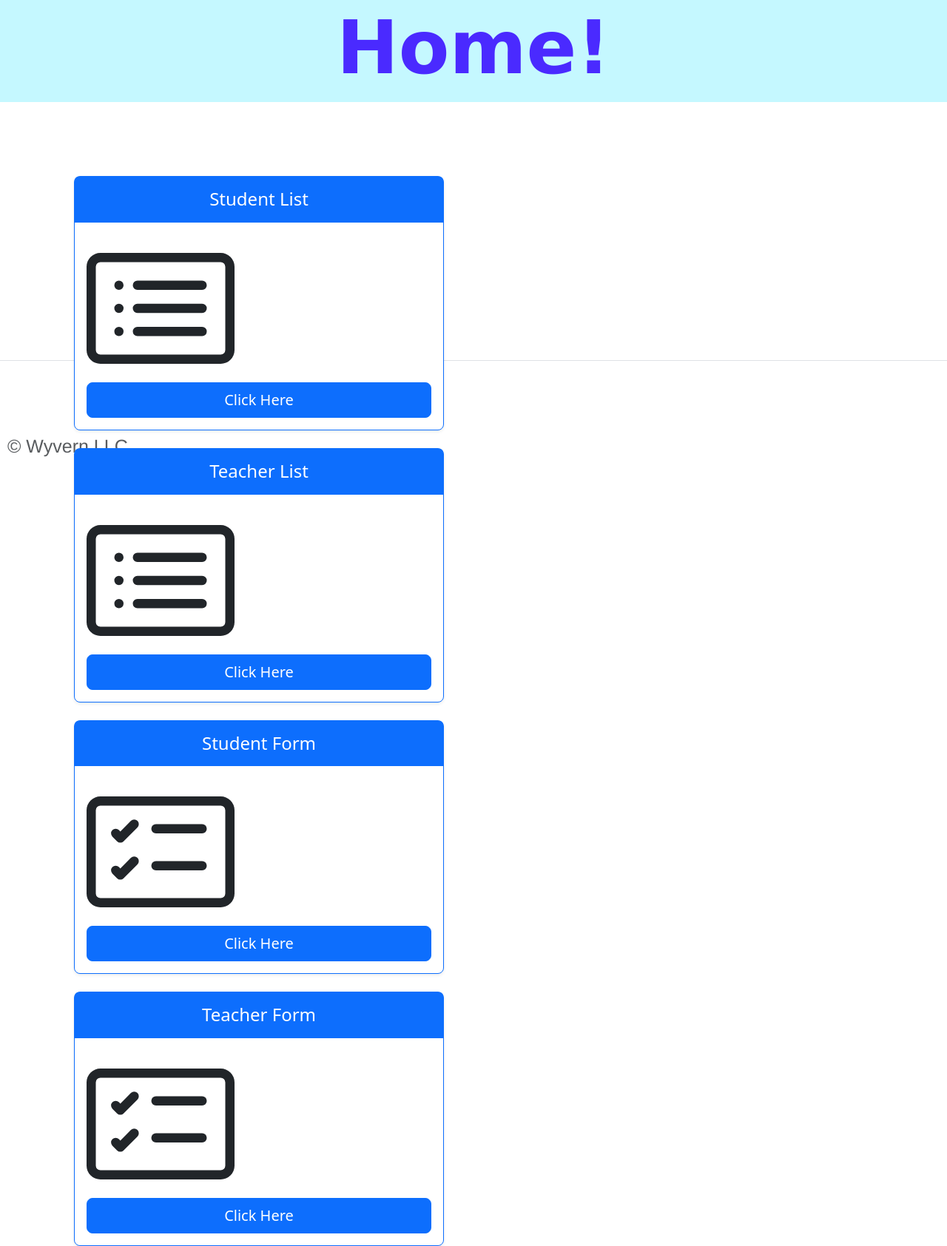
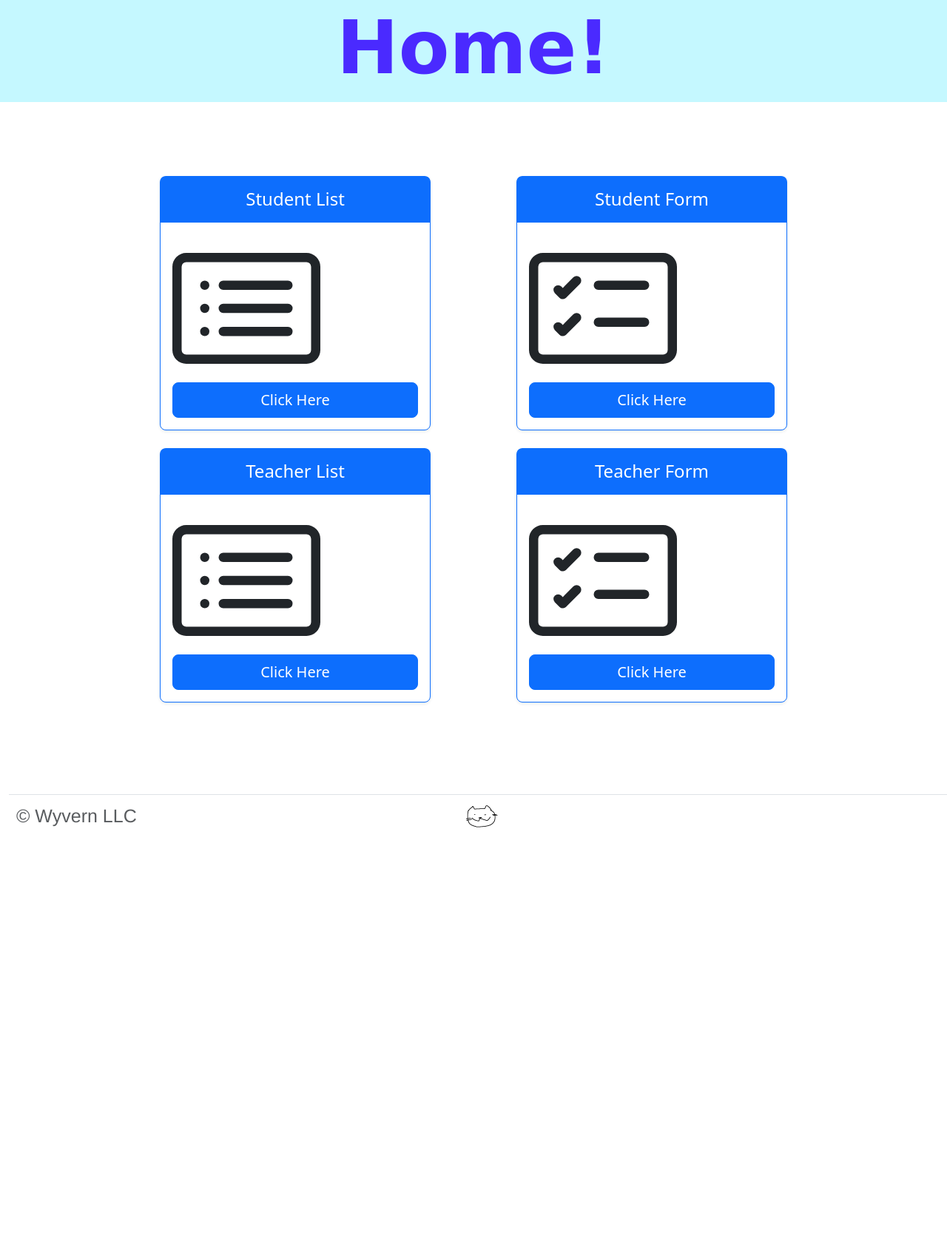
Before and after one commit to wyvri/django_project, a Django app: page / in a window 1280 px wide. Shown: the part 56-1741 px from the top of the page at 74% size. After the commit the page ends 1175 px from the top, so only its background shows below. Run offline with Django 4.2, Linux system fonts and the light colour scheme; parts of the project's set-up code (start-up, migrations or seed data) failed here and were passed over.

Commit message:
get the stuff to work god damnit bootstrap why

```diff
--- a/djangotutorials/tutortialapp/templates/base.html
+++ b/djangotutorials/tutortialapp/templates/base.html
@@ -32,15 +32,32 @@
             }
 
             footer {
-                position: fixed;
-                bottom: 0;
-                left: 0;
+                margin-top: auto;
                 width: 100vw;
+            }
+
+            .container {
+                margin-left: 0px;
+            }
+
+            footer img {
+                height: 50px;
+            }
+
+            .go-to-the-bottom {
+                display: flex;
+                flex-direction: column;
+                min-height: 100vh;
+            }
+
+            .stuff {
+                flex-grow: 1;
             }
 
         </style>
     </head>
     <body>
+        <div class="go-to-the-bottom">
         <nav class="navbar navbar-expand-md navbar-dark bg-dark">
             <div class="container-fluid">
                 <a class="navbar-brand" href="#">Base Page</a>
@@ -72,19 +89,22 @@
                 </div>
             </div>
         </nav>
+        <div class="stuff">
+        {% block content %}
+
+        {% endblock %}
+        </div>
         <div class="container">
-            <footer class="d-flex flex-wrap justify-content-between align-items-center py-3 my-4 border-top">
+            <footer class="d-flex flex-wrap justify-content-between align-items-center border-top">
               <p class="col-md-4 mb-0 text-body-secondary">&copy; Wyvern LLC</p>
 
               <a href="/" class="col-md-4 d-flex align-items-center justify-content-center mb-3 mb-md-0 me-md-auto link-body-emphasis text-decoration-none">
-                <svg class="bi me-2" width="40" height="32"><use xlink:href="#bootstrap"/></svg>
+                <img src="./static/cat.png"/>
               </a>
 
               <ul class="nav col-md-4 justify-content-end">
             </footer>
           </div>
-        {% block content %}
-
-        {% endblock %}
+        </div>
     </body>
 </html>
--- a/djangotutorials/tutortialapp/templates/home.html
+++ b/djangotutorials/tutortialapp/templates/home.html
@@ -1,25 +1,27 @@
 {% extends 'base.html' %}
 <!DOCTYPE html>
 <html lang="en-us">
+
 <head>
   <title>
     home!
   </title>
 </head>
+
 <body>
   {% block content %}
   <style>
-    #card-things-1 {
+    .card-things-1 {
       margin: 50px;
       padding: 50px;
       display: flex;
-        flex-flow: column wrap;
+      flex-wrap: wrap;
       justify-content: space-evenly;
     }
 
-    .col {
-        height: 200px;
-        width: 500px;
+    .columnification {
+      display: flex;
+      flex-direction: column;
     }
 
     svg {
@@ -36,62 +38,77 @@
       Home!
     </h1>
   </div>
-        <span id="card-things-1">
-            <div class="col">
+  <div class="card-things-1">
+    <div class="columnification">
       <div class="card mb-4 rounded-3 shadow-sm border-primary">
         <div class="card-header py-3 text-bg-primary border-primary">
           <h4 class="my-0 fw-normal">Student List</h4>
         </div>
         <div class="card-body">
-                      <svg xmlns="http://www.w3.org/2000/svg" width="16" height="16" fill="currentColor" class="bi bi-card-list" viewBox="0 0 16 16">
-                          <path d="M14.5 3a.5.5 0 0 1 .5.5v9a.5.5 0 0 1-.5.5h-13a.5.5 0 0 1-.5-.5v-9a.5.5 0 0 1 .5-.5zm-13-1A1.5 1.5 0 0 0 0 3.5v9A1.5 1.5 0 0 0 1.5 14h13a1.5 1.5 0 0 0 1.5-1.5v-9A1.5 1.5 0 0 0 14.5 2z"/>
-                          <path d="M5 8a.5.5 0 0 1 .5-.5h7a.5.5 0 0 1 0 1h-7A.5.5 0 0 1 5 8m0-2.5a.5.5 0 0 1 .5-.5h7a.5.5 0 0 1 0 1h-7a.5.5 0 0 1-.5-.5m0 5a.5.5 0 0 1 .5-.5h7a.5.5 0 0 1 0 1h-7a.5.5 0 0 1-.5-.5m-1-5a.5.5 0 1 1-1 0 .5.5 0 0 1 1 0M4 8a.5.5 0 1 1-1 0 .5.5 0 0 1 1 0m0 2.5a.5.5 0 1 1-1 0 .5.5 0 0 1 1 0"/>
+          <svg xmlns="http://www.w3.org/2000/svg" width="16" height="16" fill="currentColor" class="bi bi-card-list"
+            viewBox="0 0 16 16">
+            <path
+              d="M14.5 3a.5.5 0 0 1 .5.5v9a.5.5 0 0 1-.5.5h-13a.5.5 0 0 1-.5-.5v-9a.5.5 0 0 1 .5-.5zm-13-1A1.5 1.5 0 0 0 0 3.5v9A1.5 1.5 0 0 0 1.5 14h13a1.5 1.5 0 0 0 1.5-1.5v-9A1.5 1.5 0 0 0 14.5 2z" />
+            <path
+              d="M5 8a.5.5 0 0 1 .5-.5h7a.5.5 0 0 1 0 1h-7A.5.5 0 0 1 5 8m0-2.5a.5.5 0 0 1 .5-.5h7a.5.5 0 0 1 0 1h-7a.5.5 0 0 1-.5-.5m0 5a.5.5 0 0 1 .5-.5h7a.5.5 0 0 1 0 1h-7a.5.5 0 0 1-.5-.5m-1-5a.5.5 0 1 1-1 0 .5.5 0 0 1 1 0M4 8a.5.5 0 1 1-1 0 .5.5 0 0 1 1 0m0 2.5a.5.5 0 1 1-1 0 .5.5 0 0 1 1 0" />
           </svg>
-                        <a href="{% url 'students' %}"><button type="button" class="w-100 btn btn-lg btn-primary">Click Here</button></a>
+          <a href="{% url 'students' %}"><button type="button" class="w-100 btn btn-lg btn-primary">Click
+              Here</button></a>
         </div>
       </div>
-            <div class="col">
       <div class="card mb-4 rounded-3 shadow-sm border-primary">
         <div class="card-header py-3 text-bg-primary border-primary">
           <h4 class="my-0 fw-normal">Teacher List</h4>
         </div>
         <div class="card-body">
-                      <svg xmlns="http://www.w3.org/2000/svg" width="16" height="16" fill="currentColor" class="bi bi-card-list" viewBox="0 0 16 16">
-                          <path d="M14.5 3a.5.5 0 0 1 .5.5v9a.5.5 0 0 1-.5.5h-13a.5.5 0 0 1-.5-.5v-9a.5.5 0 0 1 .5-.5zm-13-1A1.5 1.5 0 0 0 0 3.5v9A1.5 1.5 0 0 0 1.5 14h13a1.5 1.5 0 0 0 1.5-1.5v-9A1.5 1.5 0 0 0 14.5 2z"/>
-                          <path d="M5 8a.5.5 0 0 1 .5-.5h7a.5.5 0 0 1 0 1h-7A.5.5 0 0 1 5 8m0-2.5a.5.5 0 0 1 .5-.5h7a.5.5 0 0 1 0 1h-7a.5.5 0 0 1-.5-.5m0 5a.5.5 0 0 1 .5-.5h7a.5.5 0 0 1 0 1h-7a.5.5 0 0 1-.5-.5m-1-5a.5.5 0 1 1-1 0 .5.5 0 0 1 1 0M4 8a.5.5 0 1 1-1 0 .5.5 0 0 1 1 0m0 2.5a.5.5 0 1 1-1 0 .5.5 0 0 1 1 0"/>
+          <svg xmlns="http://www.w3.org/2000/svg" width="16" height="16" fill="currentColor" class="bi bi-card-list"
+            viewBox="0 0 16 16">
+            <path
+              d="M14.5 3a.5.5 0 0 1 .5.5v9a.5.5 0 0 1-.5.5h-13a.5.5 0 0 1-.5-.5v-9a.5.5 0 0 1 .5-.5zm-13-1A1.5 1.5 0 0 0 0 3.5v9A1.5 1.5 0 0 0 1.5 14h13a1.5 1.5 0 0 0 1.5-1.5v-9A1.5 1.5 0 0 0 14.5 2z" />
+            <path
+              d="M5 8a.5.5 0 0 1 .5-.5h7a.5.5 0 0 1 0 1h-7A.5.5 0 0 1 5 8m0-2.5a.5.5 0 0 1 .5-.5h7a.5.5 0 0 1 0 1h-7a.5.5 0 0 1-.5-.5m0 5a.5.5 0 0 1 .5-.5h7a.5.5 0 0 1 0 1h-7a.5.5 0 0 1-.5-.5m-1-5a.5.5 0 1 1-1 0 .5.5 0 0 1 1 0M4 8a.5.5 0 1 1-1 0 .5.5 0 0 1 1 0m0 2.5a.5.5 0 1 1-1 0 .5.5 0 0 1 1 0" />
           </svg>
-                    <a href="{% url 'teachers' %}"><button type="button" class="w-100 btn btn-lg btn-primary">Click Here</button></a>
+          <a href="{% url 'teachers' %}"><button type="button" class="w-100 btn btn-lg btn-primary">Click
+              Here</button></a>
         </div>
       </div>
-            <div class="col">
+    </div>
+    <div class="columnification">
       <div class="card mb-4 rounded-3 shadow-sm border-primary">
         <div class="card-header py-3 text-bg-primary border-primary">
           <h4 class="my-0 fw-normal">Student Form</h4>
         </div>
         <div class="card-body">
-                    <svg xmlns="http://www.w3.org/2000/svg" width="16" height="16" fill="currentColor" class="bi bi-card-checklist" viewBox="0 0 16 16">
-                        <path d="M14.5 3a.5.5 0 0 1 .5.5v9a.5.5 0 0 1-.5.5h-13a.5.5 0 0 1-.5-.5v-9a.5.5 0 0 1 .5-.5zm-13-1A1.5 1.5 0 0 0 0 3.5v9A1.5 1.5 0 0 0 1.5 14h13a1.5 1.5 0 0 0 1.5-1.5v-9A1.5 1.5 0 0 0 14.5 2z"/>
-                        <path d="M7 5.5a.5.5 0 0 1 .5-.5h5a.5.5 0 0 1 0 1h-5a.5.5 0 0 1-.5-.5m-1.496-.854a.5.5 0 0 1 0 .708l-1.5 1.5a.5.5 0 0 1-.708 0l-.5-.5a.5.5 0 1 1 .708-.708l.146.147 1.146-1.147a.5.5 0 0 1 .708 0M7 9.5a.5.5 0 0 1 .5-.5h5a.5.5 0 0 1 0 1h-5a.5.5 0 0 1-.5-.5m-1.496-.854a.5.5 0 0 1 0 .708l-1.5 1.5a.5.5 0 0 1-.708 0l-.5-.5a.5.5 0 0 1 .708-.708l.146.147 1.146-1.147a.5.5 0 0 1 .708 0"/>
+          <svg xmlns="http://www.w3.org/2000/svg" width="16" height="16" fill="currentColor" class="bi bi-card-checklist"
+            viewBox="0 0 16 16">
+            <path
+              d="M14.5 3a.5.5 0 0 1 .5.5v9a.5.5 0 0 1-.5.5h-13a.5.5 0 0 1-.5-.5v-9a.5.5 0 0 1 .5-.5zm-13-1A1.5 1.5 0 0 0 0 3.5v9A1.5 1.5 0 0 0 1.5 14h13a1.5 1.5 0 0 0 1.5-1.5v-9A1.5 1.5 0 0 0 14.5 2z" />
+            <path
+              d="M7 5.5a.5.5 0 0 1 .5-.5h5a.5.5 0 0 1 0 1h-5a.5.5 0 0 1-.5-.5m-1.496-.854a.5.5 0 0 1 0 .708l-1.5 1.5a.5.5 0 0 1-.708 0l-.5-.5a.5.5 0 1 1 .708-.708l.146.147 1.146-1.147a.5.5 0 0 1 .708 0M7 9.5a.5.5 0 0 1 .5-.5h5a.5.5 0 0 1 0 1h-5a.5.5 0 0 1-.5-.5m-1.496-.854a.5.5 0 0 1 0 .708l-1.5 1.5a.5.5 0 0 1-.708 0l-.5-.5a.5.5 0 0 1 .708-.708l.146.147 1.146-1.147a.5.5 0 0 1 .708 0" />
           </svg>
-                      <a href="{% url 'studentform' %}"><button type="button" class="w-100 btn btn-lg btn-primary">Click Here</button></a>
+          <a href="{% url 'studentform' %}"><button type="button" class="w-100 btn btn-lg btn-primary">Click
+              Here</button></a>
         </div>
       </div>
-              <div class="col">
       <div class="card mb-4 rounded-3 shadow-sm border-primary">
         <div class="card-header py-3 text-bg-primary border-primary">
           <h4 class="my-0 fw-normal">Teacher Form</h4>
         </div>
         <div class="card-body">
-                    <svg xmlns="http://www.w3.org/2000/svg" width="16" height="16" fill="currentColor" class="bi bi-card-checklist" viewBox="0 0 16 16">
-                        <path d="M14.5 3a.5.5 0 0 1 .5.5v9a.5.5 0 0 1-.5.5h-13a.5.5 0 0 1-.5-.5v-9a.5.5 0 0 1 .5-.5zm-13-1A1.5 1.5 0 0 0 0 3.5v9A1.5 1.5 0 0 0 1.5 14h13a1.5 1.5 0 0 0 1.5-1.5v-9A1.5 1.5 0 0 0 14.5 2z"/>
-                        <path d="M7 5.5a.5.5 0 0 1 .5-.5h5a.5.5 0 0 1 0 1h-5a.5.5 0 0 1-.5-.5m-1.496-.854a.5.5 0 0 1 0 .708l-1.5 1.5a.5.5 0 0 1-.708 0l-.5-.5a.5.5 0 1 1 .708-.708l.146.147 1.146-1.147a.5.5 0 0 1 .708 0M7 9.5a.5.5 0 0 1 .5-.5h5a.5.5 0 0 1 0 1h-5a.5.5 0 0 1-.5-.5m-1.496-.854a.5.5 0 0 1 0 .708l-1.5 1.5a.5.5 0 0 1-.708 0l-.5-.5a.5.5 0 0 1 .708-.708l.146.147 1.146-1.147a.5.5 0 0 1 .708 0"/>
+          <svg xmlns="http://www.w3.org/2000/svg" width="16" height="16" fill="currentColor" class="bi bi-card-checklist"
+            viewBox="0 0 16 16">
+            <path
+              d="M14.5 3a.5.5 0 0 1 .5.5v9a.5.5 0 0 1-.5.5h-13a.5.5 0 0 1-.5-.5v-9a.5.5 0 0 1 .5-.5zm-13-1A1.5 1.5 0 0 0 0 3.5v9A1.5 1.5 0 0 0 1.5 14h13a1.5 1.5 0 0 0 1.5-1.5v-9A1.5 1.5 0 0 0 14.5 2z" />
+            <path
+              d="M7 5.5a.5.5 0 0 1 .5-.5h5a.5.5 0 0 1 0 1h-5a.5.5 0 0 1-.5-.5m-1.496-.854a.5.5 0 0 1 0 .708l-1.5 1.5a.5.5 0 0 1-.708 0l-.5-.5a.5.5 0 1 1 .708-.708l.146.147 1.146-1.147a.5.5 0 0 1 .708 0M7 9.5a.5.5 0 0 1 .5-.5h5a.5.5 0 0 1 0 1h-5a.5.5 0 0 1-.5-.5m-1.496-.854a.5.5 0 0 1 0 .708l-1.5 1.5a.5.5 0 0 1-.708 0l-.5-.5a.5.5 0 0 1 .708-.708l.146.147 1.146-1.147a.5.5 0 0 1 .708 0" />
           </svg>
-                    <a href="{% url 'teacherform' %}"><button type="button" class="w-100 btn btn-lg btn-primary">Click Here</button></a>
+          <a href="{% url 'teacherform' %}"><button type="button" class="w-100 btn btn-lg btn-primary">Click
+              Here</button></a>
         </div>
       </div>
     </div>
   </div>
-        </span>
   {% endblock %}
 </body>
+
 </html>
```
Lines whose indentation alone changed are shown as unchanged.
